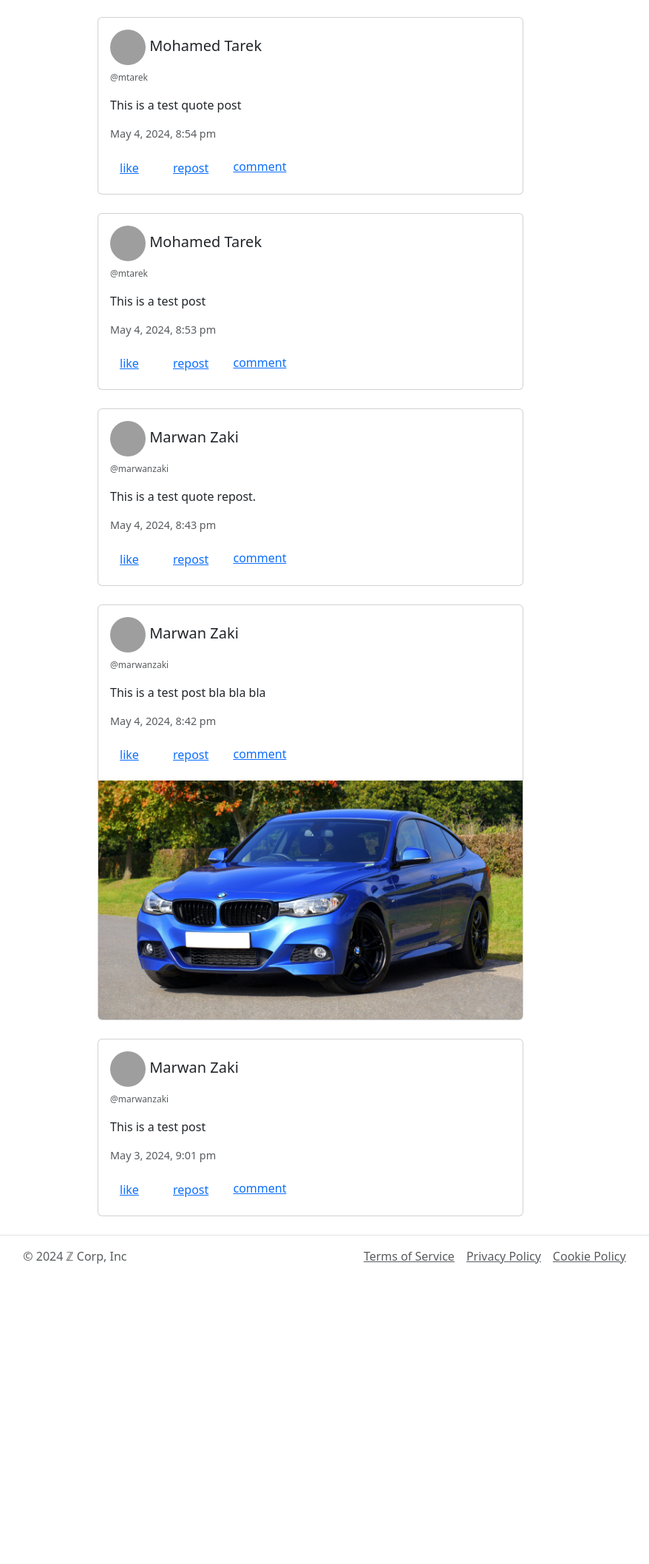
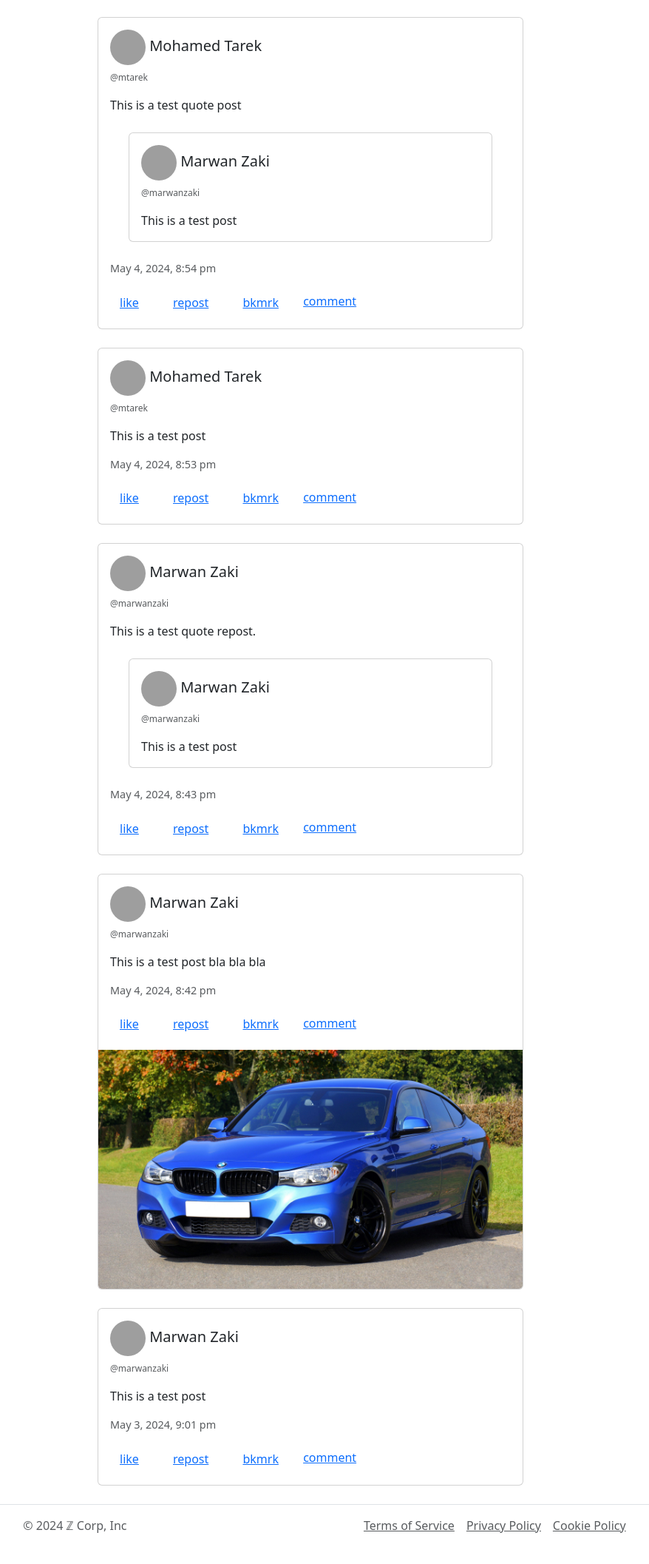
Before and after one commit to mtarek2005/SE-Project, a PHP site: page / in a window 1280 px wide. Shown: the part 130-2244 px from the top of the page at 74% size, without its empty margins (220-1098 px from the left). Before the commit the page ends 1838 px from the top, so only its background shows below. Run offline with PHP 8.4, Linux system fonts and the light colour scheme; data comes from the database, SQL or seed files in the repository; grey boxes are pictures that could not be loaded.

Commit message:
quotes added

```diff
--- a/index.php
+++ b/index.php
@@ -9,7 +9,14 @@ require_once "./views/head.php";
     $feed->viewer=null;
     $feed->gatherFeed($main_db);
     foreach ($feed->posts as $i => $post) {
-        require "./views/post-small.php";
+        switch($post->post_type){
+            case PostTypeEnum::main:
+                require "./views/post-small.php";
+                break;
+            case PostTypeEnum::quote:
+                require "./views/quote-small.php";
+                break;
+        }
     }
     ?>
 </main>
--- a/views/post-small.php
+++ b/views/post-small.php
@@ -6,6 +6,7 @@
         <p class="card-text tweet-date"><?=date("F j, Y, g:i a",$post->date->getTimestamp())?></p>
         <button class="btn btn-link card-link">like</button>
         <button class="btn btn-link card-link">repost</button>
+        <button class="btn btn-link card-link">bkmrk</button>
         <a href="#" class="card-link">comment</a>
     </div>
     <?php if (!is_null($post->image)): ?>
--- /dev/null
+++ b/views/quote-small.php
@@ -0,0 +1,25 @@
+<div class="card tweet">
+    <div class="card-body">
+        <h5 class="card-title"><img src="<?= $post->poster->profile_pic ?>" class="rounded-circle pfp" alt="..."> <?= $post->poster->display_name ?></h5>
+        <p class="card-text tweet-username">@<?= $post->poster->username ?></p>
+        <p class="card-text"><?= $post->content ?></p>
+        <div class="card tweet">
+            <div class="card-body">
+                <h5 class="card-title"><img src="<?= $post->post_replied_to->poster->profile_pic ?>" class="rounded-circle pfp" alt="..."> <?= $post->post_replied_to->poster->display_name ?></h5>
+                <p class="card-text tweet-username">@<?= $post->post_replied_to->poster->username ?></p>
+                <p class="card-text"><?= $post->post_replied_to->content ?></p>
+            </div>
+            <?php if (!is_null($post->post_replied_to->image)) : ?>
+                <img src="<?= $post->post_replied_to->image ?>" class="card-img-bottom" alt="...">
+            <?php endif; ?>
+        </div>
+        <p class="card-text tweet-date"><?= date("F j, Y, g:i a", $post->date->getTimestamp()) ?></p>
+        <button class="btn btn-link card-link">like</button>
+        <button class="btn btn-link card-link">repost</button>
+        <button class="btn btn-link card-link">bkmrk</button>
+        <a href="#" class="card-link">comment</a>
+    </div>
+    <?php if (!is_null($post->image)) : ?>
+        <img src="<?= $post->image ?>" class="card-img-bottom" alt="...">
+    <?php endif; ?>
+</div>
```
